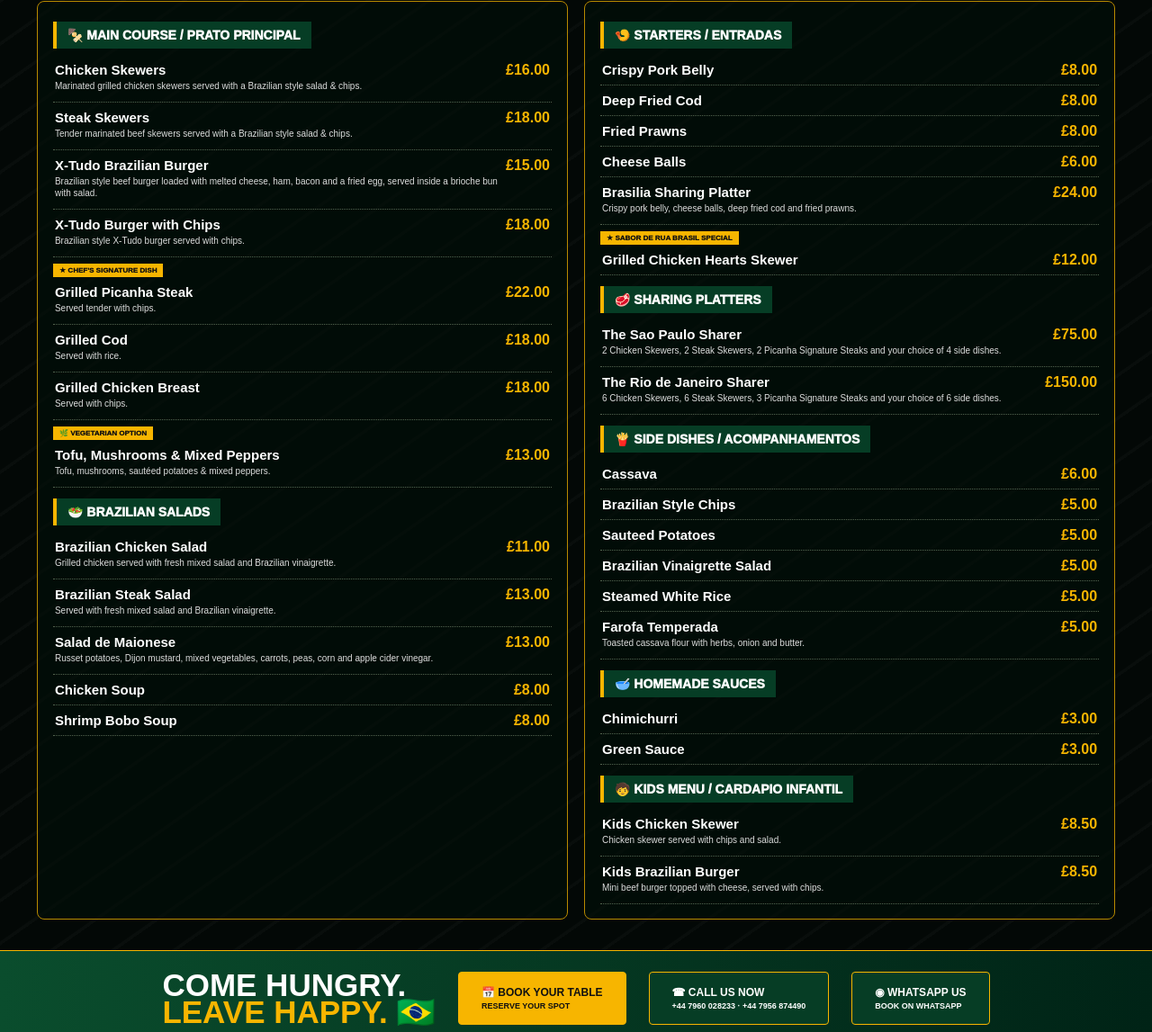
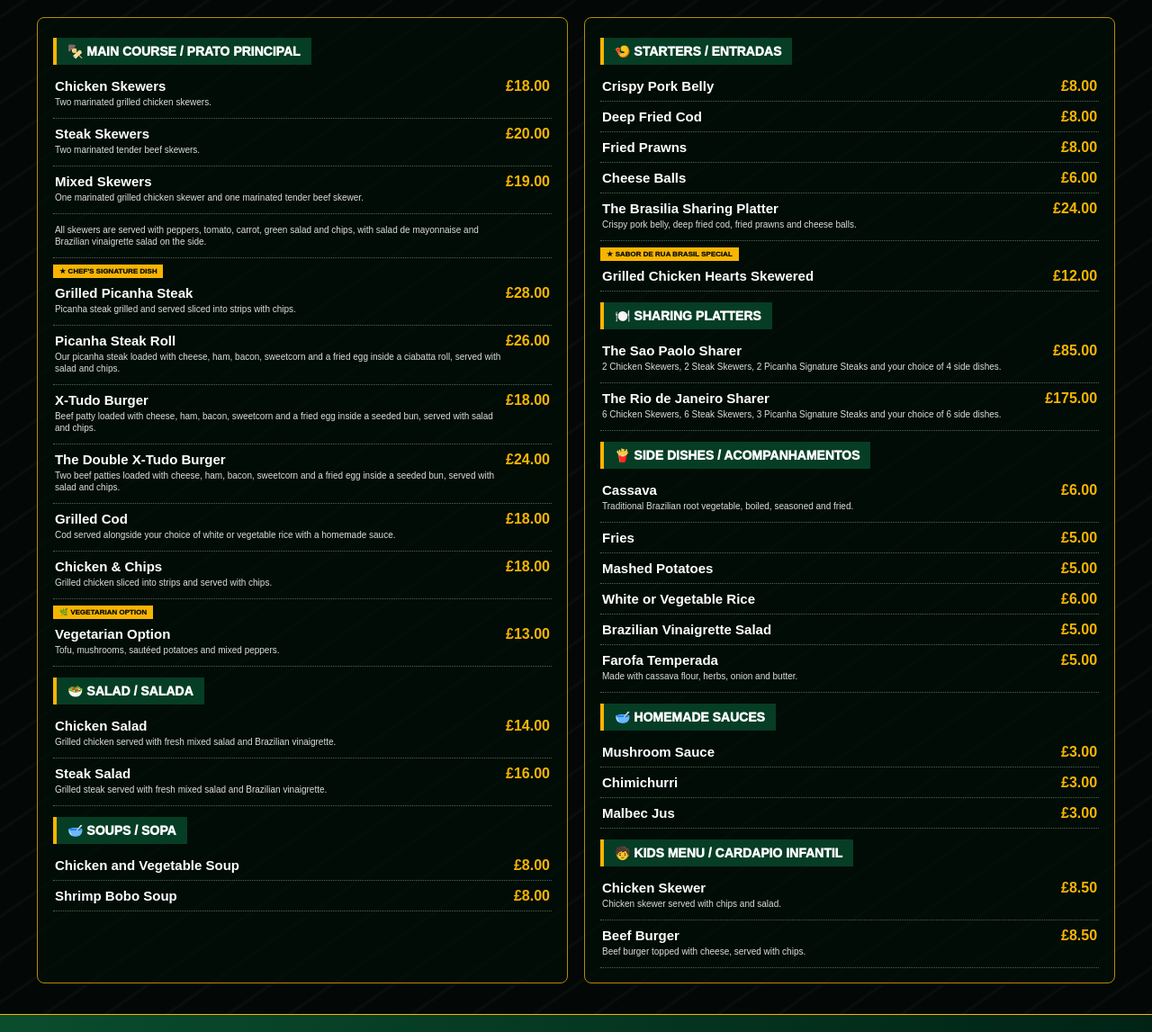
Before and after one commit to andrt200-studio/Sabor-de-Rua-Brasil, a plain HTML site: page index.html in a window 1280 px wide. Shown: the part 1409-2556 px from the top of the page at 90% size. Drawn offline with Linux system fonts and the light colour scheme.

Commit message:
Revise menu items, prices, and opening hours
Updated menu items and prices, including new dishes and modified descriptions. Adjusted opening hours for the restaurant.

````diff
--- a/index.html
+++ b/index.html
@@ -1,3 +1,4 @@
+```
 <!DOCTYPE html>
 <html lang="en">
 <head>
@@ -81,8 +82,6 @@ a{color:inherit}.top{background:#00180e;border-bottom:1px solid #a97a00;min-heig
   </div>
 
   <div class="menu-cols">
-
-    <!-- MAIN COURSES -->
     <div class="menu-col">
       <div class="section">
         <span class="section-title">🍢 MAIN COURSE / PRATO PRINCIPAL</span>
@@ -90,210 +89,196 @@ a{color:inherit}.top{background:#00180e;border-bottom:1px solid #a97a00;min-heig
 
       <div class="item">
         <b>Chicken Skewers</b>
-        <strong>£16.00</strong>
-        <p>Marinated grilled chicken skewers served with a Brazilian style salad &amp; chips.</p>
+        <strong>£18.00</strong>
+        <p>Two marinated grilled chicken skewers.</p>
+      </div>
+      <div class="item">
+        <b>Steak Skewers</b>
+        <strong>£20.00</strong>
+        <p>Two marinated tender beef skewers.</p>
+      </div>
+      <div class="item">
+        <b>Mixed Skewers</b>
+        <strong>£19.00</strong>
+        <p>One marinated grilled chicken skewer and one marinated tender beef skewer.</p>
+      </div>
+      <div class="item">
+        <p>All skewers are served with peppers, tomato, carrot, green salad and chips, with salad de mayonnaise and Brazilian vinaigrette salad on the side.</p>
+      </div>
+
+      <span class="label">★ CHEF'S SIGNATURE DISH</span>
+      <div class="item">
+        <b>Grilled Picanha Steak</b>
+        <strong>£28.00</strong>
+        <p>Picanha steak grilled and served sliced into strips with chips.</p>
       </div>
 
       <div class="item">
-        <b>Steak Skewers</b>
+        <b>Picanha Steak Roll</b>
+        <strong>£26.00</strong>
+        <p>Our picanha steak loaded with cheese, ham, bacon, sweetcorn and a fried egg inside a ciabatta roll, served with salad and chips.</p>
+      </div>
+      <div class="item">
+        <b>X-Tudo Burger</b>
         <strong>£18.00</strong>
-        <p>Tender marinated beef skewers served with a Brazilian style salad &amp; chips.</p>
+        <p>Beef patty loaded with cheese, ham, bacon, sweetcorn and a fried egg inside a seeded bun, served with salad and chips.</p>
       </div>
-
       <div class="item">
-        <b>X-Tudo Brazilian Burger</b>
-        <strong>£15.00</strong>
-        <p>Brazilian style beef burger loaded with melted cheese, ham, bacon and a fried egg, served inside a brioche bun with salad.</p>
+        <b>The Double X-Tudo Burger</b>
+        <strong>£24.00</strong>
+        <p>Two beef patties loaded with cheese, ham, bacon, sweetcorn and a fried egg inside a seeded bun, served with salad and chips.</p>
       </div>
-
-      <div class="item">
-        <b>X-Tudo Burger with Chips</b>
-        <strong>£18.00</strong>
-        <p>Brazilian style X-Tudo burger served with chips.</p>
-      </div>
-
-      <span class="label">★ CHEF'S SIGNATURE DISH</span>
-
-      <div class="item">
-        <b>Grilled Picanha Steak</b>
-        <strong>£22.00</strong>
-        <p>Served tender with chips.</p>
-      </div>
-
       <div class="item">
         <b>Grilled Cod</b>
         <strong>£18.00</strong>
-        <p>Served with rice.</p>
+        <p>Cod served alongside your choice of white or vegetable rice with a homemade sauce.</p>
       </div>
-
       <div class="item">
-        <b>Grilled Chicken Breast</b>
+        <b>Chicken &amp; Chips</b>
         <strong>£18.00</strong>
-        <p>Served with chips.</p>
+        <p>Grilled chicken sliced into strips and served with chips.</p>
       </div>
 
       <span class="label">🌿 VEGETARIAN OPTION</span>
-
       <div class="item">
-        <b>Tofu, Mushrooms &amp; Mixed Peppers</b>
+        <b>Vegetarian Option</b>
         <strong>£13.00</strong>
-        <p>Tofu, mushrooms, sautéed potatoes &amp; mixed peppers.</p>
+        <p>Tofu, mushrooms, sautéed potatoes and mixed peppers.</p>
       </div>
 
       <div class="section">
-        <span class="section-title">🥗 BRAZILIAN SALADS</span>
+        <span class="section-title">🥗 SALAD / SALADA</span>
+      </div>
+      <div class="item">
+        <b>Chicken Salad</b>
+        <strong>£14.00</strong>
+        <p>Grilled chicken served with fresh mixed salad and Brazilian vinaigrette.</p>
+      </div>
+      <div class="item">
+        <b>Steak Salad</b>
+        <strong>£16.00</strong>
+        <p>Grilled steak served with fresh mixed salad and Brazilian vinaigrette.</p>
       </div>
 
+      <div class="section">
+        <span class="section-title">🥣 SOUPS / SOPA</span>
+      </div>
       <div class="item">
-        <b>Brazilian Chicken Salad</b>
-        <strong>£11.00</strong>
-        <p>Grilled chicken served with fresh mixed salad and Brazilian vinaigrette.</p>
-      </div>
-
-      <div class="item">
-        <b>Brazilian Steak Salad</b>
-        <strong>£13.00</strong>
-        <p>Served with fresh mixed salad and Brazilian vinaigrette.</p>
-      </div>
-
-      <div class="item">
-        <b>Salad de Maionese</b>
-        <strong>£13.00</strong>
-        <p>Russet potatoes, Dijon mustard, mixed vegetables, carrots, peas, corn and apple cider vinegar.</p>
-      </div>
-
-      <div class="item">
-        <b>Chicken Soup</b>
+        <b>Chicken and Vegetable Soup</b>
         <strong>£8.00</strong>
       </div>
-
       <div class="item">
         <b>Shrimp Bobo Soup</b>
         <strong>£8.00</strong>
       </div>
     </div>
 
-    <!-- STARTERS AND SHARING PLATTERS -->
     <div class="menu-col">
       <div class="section">
         <span class="section-title">🍤 STARTERS / ENTRADAS</span>
       </div>
-
       <div class="item">
         <b>Crispy Pork Belly</b>
         <strong>£8.00</strong>
       </div>
-
       <div class="item">
         <b>Deep Fried Cod</b>
         <strong>£8.00</strong>
       </div>
-
       <div class="item">
         <b>Fried Prawns</b>
         <strong>£8.00</strong>
       </div>
-
       <div class="item">
         <b>Cheese Balls</b>
         <strong>£6.00</strong>
       </div>
-
       <div class="item">
-        <b>Brasilia Sharing Platter</b>
+        <b>The Brasilia Sharing Platter</b>
         <strong>£24.00</strong>
-        <p>Crispy pork belly, cheese balls, deep fried cod and fried prawns.</p>
+        <p>Crispy pork belly, deep fried cod, fried prawns and cheese balls.</p>
       </div>
 
       <span class="label">★ SABOR DE RUA BRASIL SPECIAL</span>
-
       <div class="item">
-        <b>Grilled Chicken Hearts Skewer</b>
+        <b>Grilled Chicken Hearts Skewered</b>
         <strong>£12.00</strong>
       </div>
 
       <div class="section">
-        <span class="section-title">🥩 SHARING PLATTERS</span>
+        <span class="section-title">🍽️ SHARING PLATTERS</span>
       </div>
-
       <div class="item">
-        <b>The Sao Paulo Sharer</b>
-        <strong>£75.00</strong>
+        <b>The Sao Paolo Sharer</b>
+        <strong>£85.00</strong>
         <p>2 Chicken Skewers, 2 Steak Skewers, 2 Picanha Signature Steaks and your choice of 4 side dishes.</p>
       </div>
-
       <div class="item">
         <b>The Rio de Janeiro Sharer</b>
-        <strong>£150.00</strong>
+        <strong>£175.00</strong>
         <p>6 Chicken Skewers, 6 Steak Skewers, 3 Picanha Signature Steaks and your choice of 6 side dishes.</p>
       </div>
 
       <div class="section">
         <span class="section-title">🍟 SIDE DISHES / ACOMPANHAMENTOS</span>
       </div>
-
       <div class="item">
         <b>Cassava</b>
         <strong>£6.00</strong>
+        <p>Traditional Brazilian root vegetable, boiled, seasoned and fried.</p>
       </div>
-
       <div class="item">
-        <b>Brazilian Style Chips</b>
+        <b>Fries</b>
         <strong>£5.00</strong>
       </div>
-
       <div class="item">
-        <b>Sauteed Potatoes</b>
+        <b>Mashed Potatoes</b>
         <strong>£5.00</strong>
       </div>
-
+      <div class="item">
+        <b>White or Vegetable Rice</b>
+        <strong>£6.00</strong>
+      </div>
       <div class="item">
         <b>Brazilian Vinaigrette Salad</b>
         <strong>£5.00</strong>
       </div>
-
-      <div class="item">
-        <b>Steamed White Rice</b>
-        <strong>£5.00</strong>
-      </div>
-
       <div class="item">
         <b>Farofa Temperada</b>
         <strong>£5.00</strong>
-        <p>Toasted cassava flour with herbs, onion and butter.</p>
+        <p>Made with cassava flour, herbs, onion and butter.</p>
       </div>
 
       <div class="section">
         <span class="section-title">🥣 HOMEMADE SAUCES</span>
       </div>
-
+      <div class="item">
+        <b>Mushroom Sauce</b>
+        <strong>£3.00</strong>
+      </div>
       <div class="item">
         <b>Chimichurri</b>
         <strong>£3.00</strong>
       </div>
-
       <div class="item">
-        <b>Green Sauce</b>
+        <b>Malbec Jus</b>
         <strong>£3.00</strong>
       </div>
 
       <div class="section">
         <span class="section-title">🧒 KIDS MENU / CARDAPIO INFANTIL</span>
       </div>
-
       <div class="item">
-        <b>Kids Chicken Skewer</b>
+        <b>Chicken Skewer</b>
         <strong>£8.50</strong>
         <p>Chicken skewer served with chips and salad.</p>
       </div>
-
       <div class="item">
-        <b>Kids Brazilian Burger</b>
+        <b>Beef Burger</b>
         <strong>£8.50</strong>
-        <p>Mini beef burger topped with cheese, served with chips.</p>
+        <p>Beef burger topped with cheese, served with chips.</p>
       </div>
     </div>
-
   </div>
 </section>
 
@@ -323,11 +308,12 @@ a{color:inherit}.top{background:#00180e;border-bottom:1px solid #a97a00;min-heig
   <h2>Opening Hours</h2>
 <p>Monday - Closed</p>
 <p>Tuesday -Closed</p>
-<p>Wednesday - 4:00 PM - 10:00 PM</p>
-<p>Thursday - 4:00 PM - 10:00 PM</p>
-<p>Friday - 2:00 PM - 10:00 PM</p>
-<p> Saturday - 2:00 PM - 10:00 PM</p>
+<p>Wednesday - 5:00 PM - 10:00 PM</p>
+<p>Thursday - 5:00 PM - 10:00 PM</p>
+<p>Friday - 12:00 PM - 10:00 PM</p>
+<p> Saturday - 12:00 PM - 10:00 PM</p>
 <p> Sunday- 12:00 PM - 8:00 PM</p>
 </section>
 </body>
 </html>
+```
````
